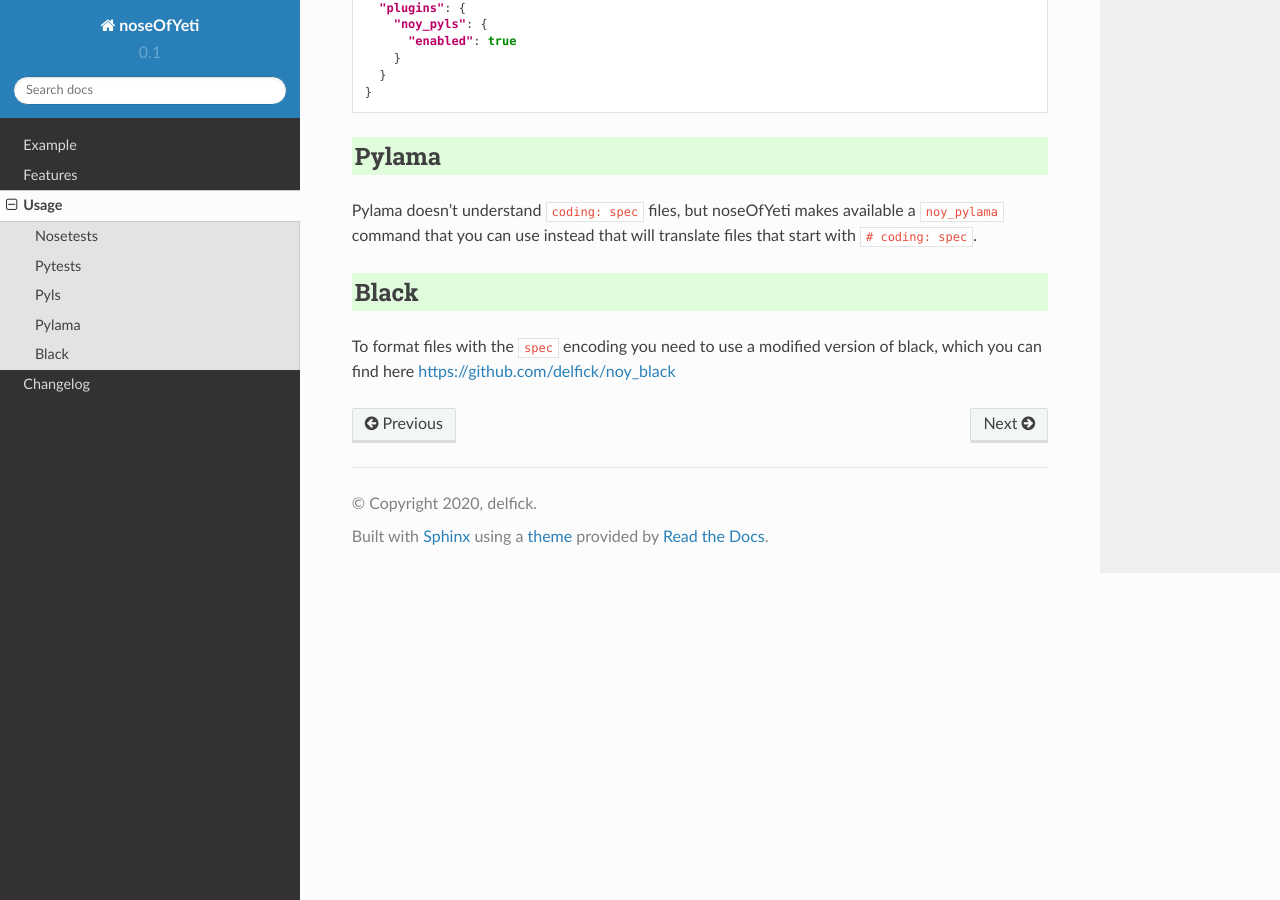
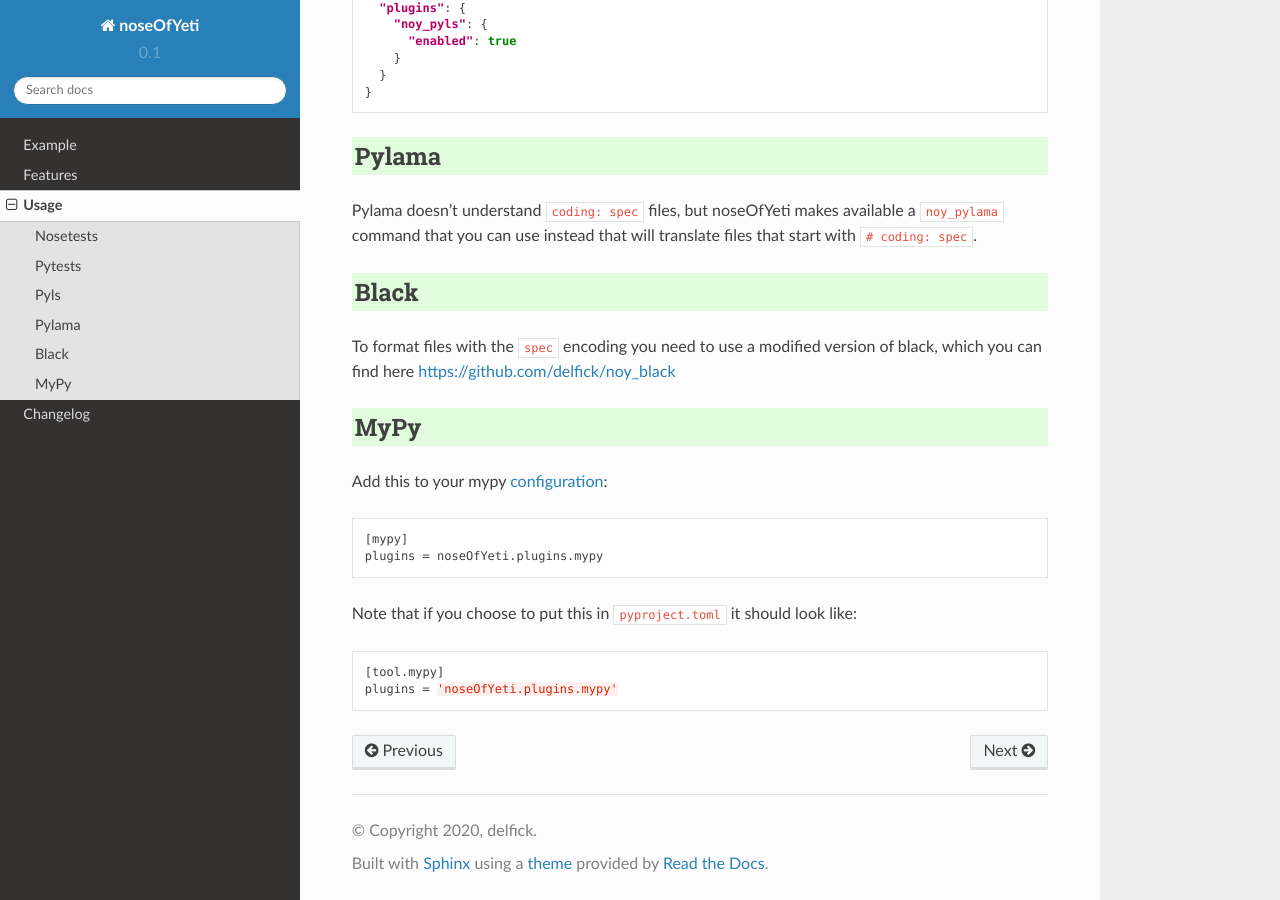
Before and after one commit to delfick/nose-of-yeti, a Sphinx documentation site: the page built from docs/api/usage.rst, in a window 1280 px wide and 900 px high, scrolled down 666 px. Built offline with Sphinx 7.4.7 and the Read the Docs theme 2.0.0, drawn with Linux system fonts in a browser that asks for light colours.

Commit message:
plugins: Adding plugin for mypy

```diff
--- a/docs/api/usage.rst
+++ b/docs/api/usage.rst
@@ -46,3 +46,16 @@
 
 To format files with the ``spec`` encoding you need to use a modified version
 of black, which you can find here https://github.com/delfick/noy_black
+
+MyPy
+----
+
+Add this to your mypy `configuration <https://mypy.readthedocs.io/en/stable/config_file.html#config-file>`_::
+
+    [mypy]
+    plugins = noseOfYeti.plugins.mypy
+
+Note that if you choose to put this in ``pyproject.toml`` it should look like::
+
+    [tool.mypy]
+    plugins = 'noseOfYeti.plugins.mypy'
```
Also changed, not shown: docs/api/changelog.rst (+7 -0 lines), 5 other files.
